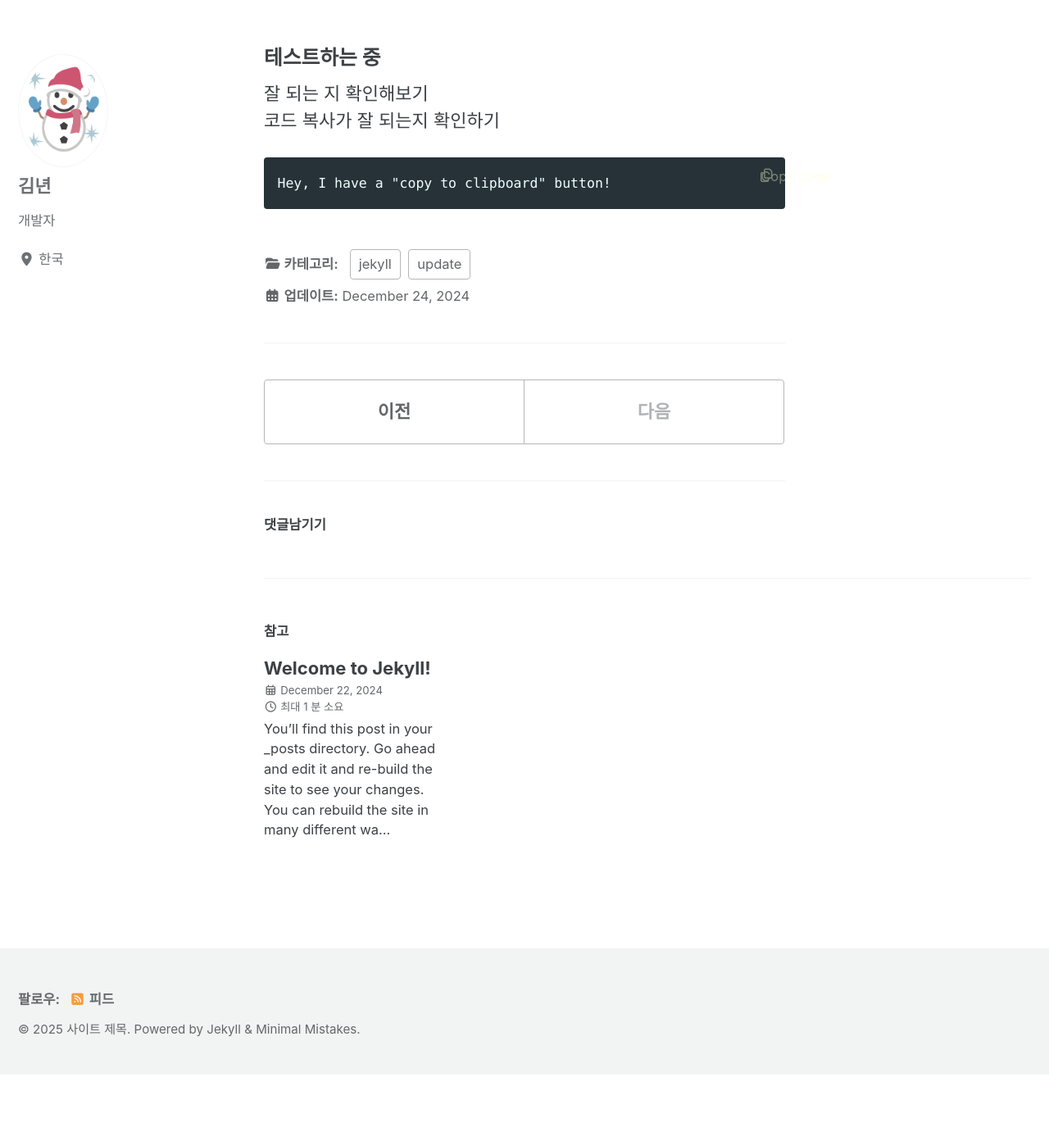
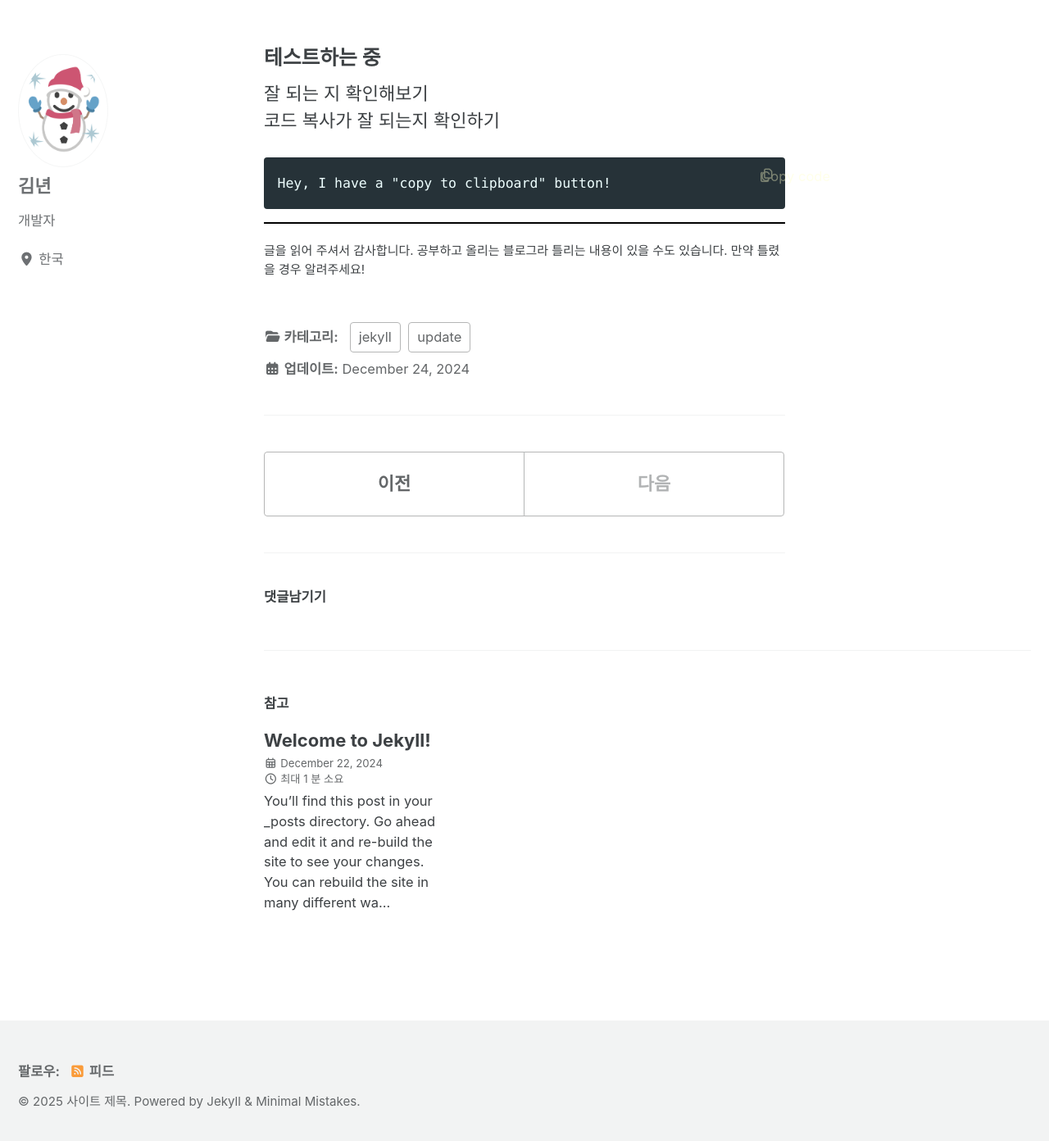
Before and after one commit to eui20n/eui20n.github.io, a Jekyll site: the page built from _posts/2024-12-24-test-하는중.markdown, in a window 1280 px wide and 1400 px high, scrolled down 204 px. Shown: the top 1392 px of the window at 82% size. Built offline with Jekyll 4.4.1, drawn with Linux system fonts in a browser that asks for light colours; cached includes are drawn as plain includes; comment, search, counter and statistics services are not loaded; before the commit the page ends 1515 px from its top, so only the background shows below that.

Commit message:
post-footer추가

```diff
--- /dev/null
+++ b/_includes/post-footer.html
@@ -0,0 +1,5 @@
+<hr style="border: 1px solid black;">
+
+<p id="post-footer">
+    글을 읽어 주셔서 감사합니다. 공부하고 올리는 블로그라 틀리는 내용이 있을 수도 있습니다. 만약 틀렸을 경우 알려주세요!
+</p>
--- a/_layouts/single.html
+++ b/_layouts/single.html
@@ -52,6 +52,8 @@ layout: default
         {% if page.link %}<div><a href="{{ page.link }}" class="btn btn--primary">{{ site.data.ui-text[site.locale].ext_link_label | default: "Direct Link" }}</a></div>{% endif %}
       </section>
 
+      {% include post-footer.html %}
+
       <footer class="page__meta">
         {% if site.data.ui-text[site.locale].meta_label %}
           <h4 class="page__meta-title">{{ site.data.ui-text[site.locale].meta_label }}</h4>
--- /dev/null
+++ b/_sass/custom/post-footer.scss
@@ -0,0 +1,3 @@
+#post-footer {
+    font-size: 15px;
+  }
--- a/_sass/minimal-mistakes.scss
+++ b/_sass/minimal-mistakes.scss
@@ -35,3 +35,6 @@
 @import "minimal-mistakes/archive";
 @import "minimal-mistakes/sidebar";
 @import "minimal-mistakes/print";
+
+/* custom */
+@import "custom/post-footer"
```
